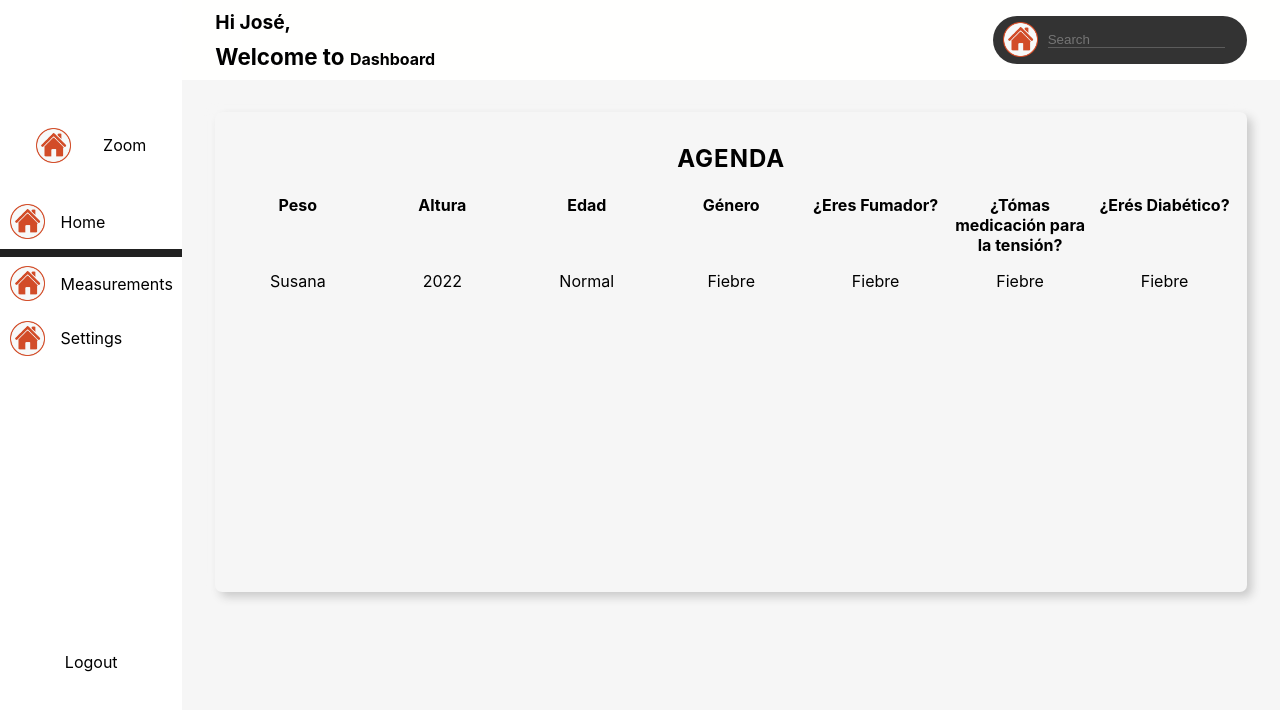
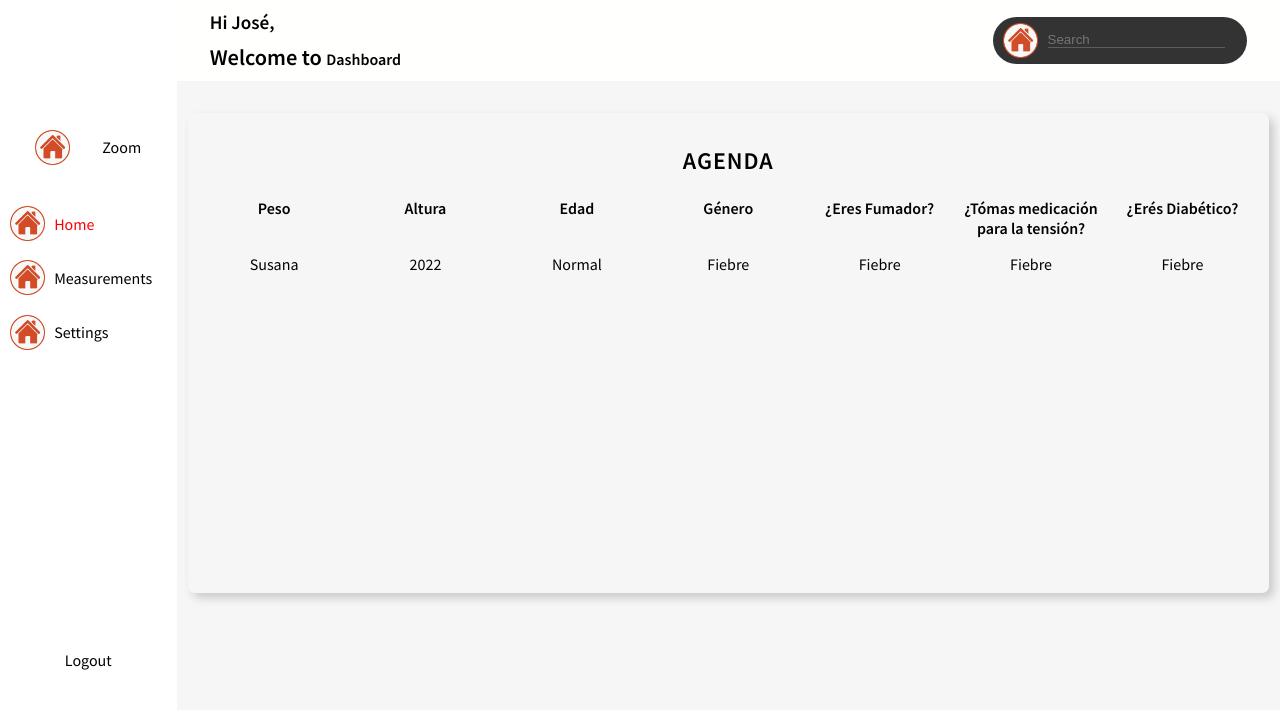
Before and after one commit to josedbolivarma/dashboard, a React (Create React App) app: page / in a window 1280 px wide. Shown: the top 710 px of the page. Built offline with nearby package versions, Linux system fonts and the light colour scheme.

Commit message:
Poppins Font

```diff
--- a/public/index.html
+++ b/public/index.html
@@ -10,20 +10,11 @@
       content="Web site created using create-react-app"
     />
     <link rel="apple-touch-icon" href="%PUBLIC_URL%/logo192.png" />
-    <!--
-      manifest.json provides metadata used when your web app is installed on a
-      user's mobile device or desktop. See https://developers.google.com/web/fundamentals/web-app-manifest/
-    -->
     <link rel="manifest" href="%PUBLIC_URL%/manifest.json" />
-    <!--
-      Notice the use of %PUBLIC_URL% in the tags above.
-      It will be replaced with the URL of the `public` folder during the build.
-      Only files inside the `public` folder can be referenced from the HTML.
-
-      Unlike "/favicon.ico" or "favicon.ico", "%PUBLIC_URL%/favicon.ico" will
-      work correctly both with client-side routing and a non-root public URL.
-      Learn how to configure a non-root public URL by running `npm run build`.
-    -->
+    <!-- Google Fonts - Poppins -->
+    <link rel="preconnect" href="https://fonts.googleapis.com">
+    <link rel="preconnect" href="https://fonts.gstatic.com" crossorigin>
+    <link href="https://fonts.googleapis.com/css2?family=Poppins:wght@200;400;500&family=Roboto&family=Source+Sans+Pro:ital,wght@0,200;0,300;0,400;0,600;1,200;1,400;1,600&display=swap" rel="stylesheet">
     <title>React App</title>
   </head>
   <body>
--- a/src/components/sidebar/Sidebar.css
+++ b/src/components/sidebar/Sidebar.css
@@ -66,13 +66,23 @@ ul {
     flex-direction: column;
 }
 
-ul li {
+/* ul li {
     padding: 0.6rem;
+} */
+
+.sidebar__link {
+    padding: .6rem;
 }
 
-ul li:hover {
+.sidebar__link:hover {
     background-color: #eff2f9;
     color: #FFF;
+}
+
+.sidebar__link li {
+    display: flex;
+    align-items: center;
+    gap: .6rem;
 }
 
 a {
@@ -84,9 +94,7 @@ a {
 }
 
 .active {
-    width: 100%;
-    border-bottom: 8px solid #212121;
-    color: #FFF;
+    color: red;
 }
 
 /* Media Queries */
--- a/src/components/sidebar/Sidebar.tsx
+++ b/src/components/sidebar/Sidebar.tsx
@@ -21,26 +21,26 @@ const Sidebar = () => {
             </div>
             <div className='sidebar__links'>
                 <ul>
-                    <li onClick={() => setCurrentLink(1)}  className={currentLink === 1 ? "active" : ""}>
-                        <Link to='/'>
+                        <Link onClick={() => setCurrentLink(1)} className='sidebar__link' to='/'>
+                    <li>
                         <img className='sidebar__icon' src={homeIcon} alt='Icon'/>
-                        <span>Home</span>
+                        <span className={currentLink === 1 ? "active" : ""}>Home</span>
 
+                    </li>
                         </Link>
+                        <Link onClick={() => setCurrentLink(2)} className='sidebar__link' to='/measurements'>
+                    <li>
+                        <img className='sidebar__icon' src={homeIcon} alt='Icon'/>
+                        <span  className={currentLink === 2 ? "active" : ""}>Measurements</span>
+
                     </li>
-                    <li onClick={() => setCurrentLink(2)}  className={currentLink === 2 ? "active" : ""}>
-                        <Link to='/measurements'>
+                        </Link>
+                     <Link onClick={() => setCurrentLink(3)}   className='sidebar__link' to='/settings'>
+                    <li>
                         <img className='sidebar__icon' src={homeIcon} alt='Icon'/>
-                        <span>Measurements</span>
-
+                            <span  className={currentLink === 3 ? "active" : ""}>Settings</span>
+                    </li>
                         </Link>
-                    </li>
-                    <li onClick={() => setCurrentLink(3)}  className={currentLink === 3 ? "active" : ""}>
-                     <Link to='/settings'>
-                        <img className='sidebar__icon' src={homeIcon} alt='Icon'/>
-                            <span>Settings</span>
-                        </Link>
-                    </li>
                 </ul>
             </div>
         </div>
--- a/src/index.css
+++ b/src/index.css
@@ -8,12 +8,15 @@
 
 body {
   margin: 0;
-  font-family: -apple-system, BlinkMacSystemFont, 'Segoe UI', 'Roboto', 'Oxygen',
+  /* font-family: -apple-system, BlinkMacSystemFont, 'Segoe UI', 'Roboto', 'Oxygen',
     'Ubuntu', 'Cantarell', 'Fira Sans', 'Droid Sans', 'Helvetica Neue',
-    sans-serif;
-  -webkit-font-smoothing: antialiased;
-  -moz-osx-font-smoothing: grayscale;
-  background-color: #f6f6f6;
+    sans-serif; */
+    font-family: 'Poppins', sans-serif;
+    font-family: 'Roboto', sans-serif;
+    font-family: 'Source Sans Pro', sans-serif;
+    -webkit-font-smoothing: antialiased;
+    -moz-osx-font-smoothing: grayscale;
+     background-color: #f6f6f6;
 }
 
 h1,
--- a/src/pages/home/Home.css
+++ b/src/pages/home/Home.css
@@ -3,6 +3,6 @@
 }
 
 .home__container {
-    width: 94%;
+    width: 98%;
     margin: 0 auto;
 }
```
